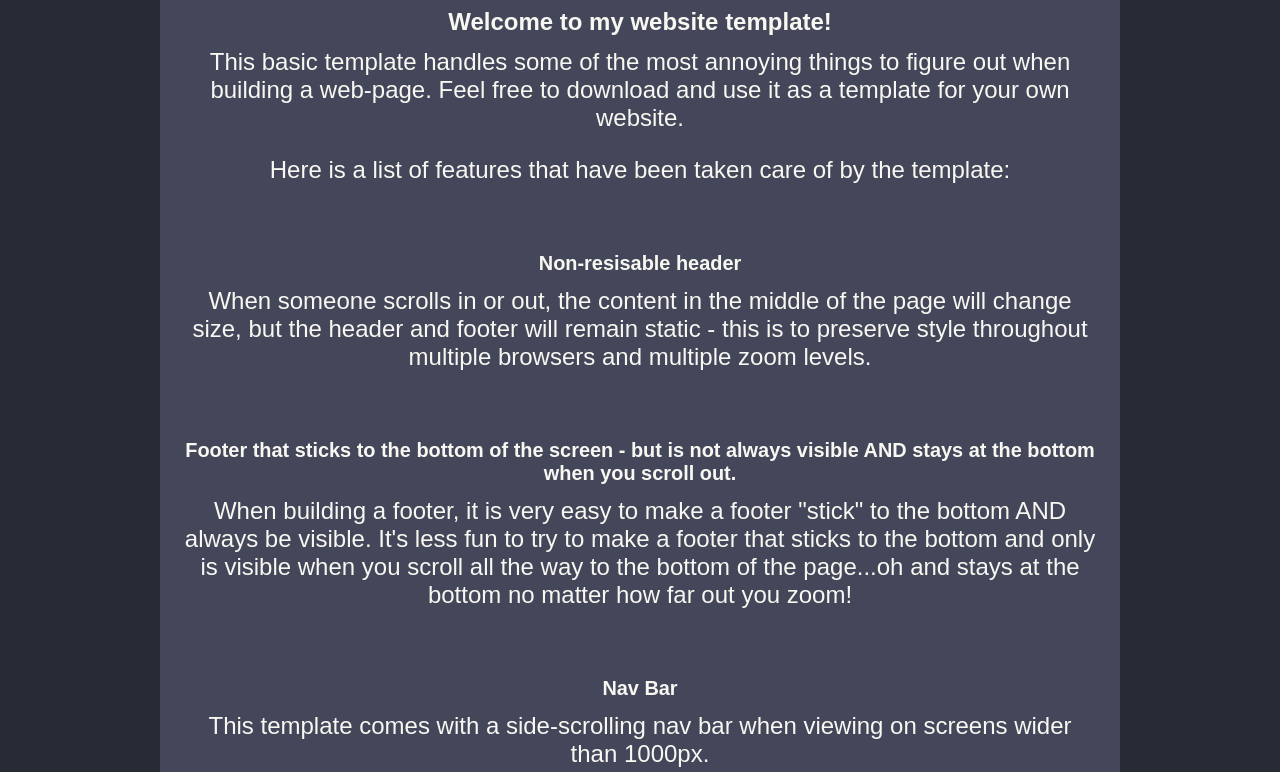
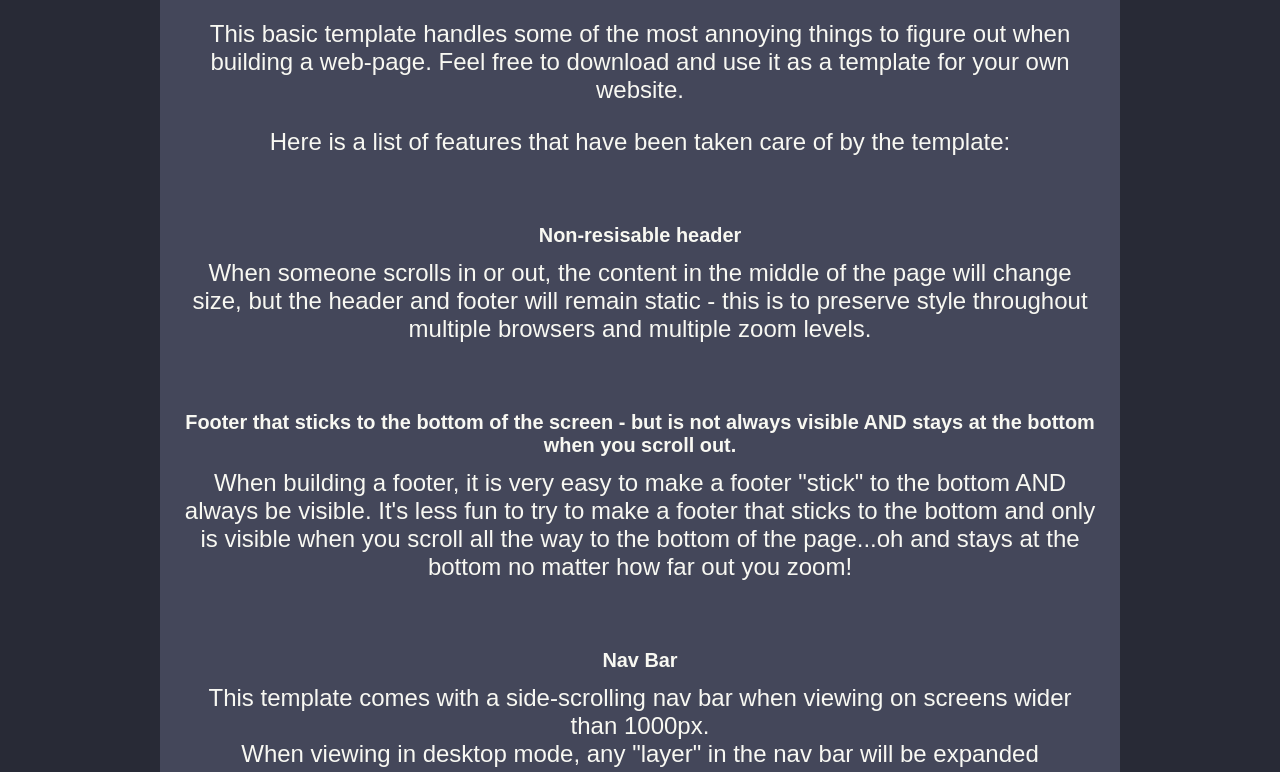
Before and after one commit to ChrisSaladin/ChrisSaladin.github.io, a plain HTML site: page darkTheme.html in a window 1280 px wide. Shown: the part 46-818 px from the top of the page. Drawn offline with Linux system fonts and the light colour scheme.

Commit message:
Add files via upload

```diff
--- a/darkTheme.html
+++ b/darkTheme.html
@@ -70,8 +70,6 @@
             </nav>
         </header>
         <main>
-            <h4>Welcome to my website template!</h4>
-
             <p>This basic template handles some of the most annoying things to figure out when building a web-page. Feel free to download and use it as a template for your own website.</p>
             <p>Here is a list of features that have been taken care of by the template:</p>
 
```
Also changed, not shown: index.html (+0 -2 lines).
